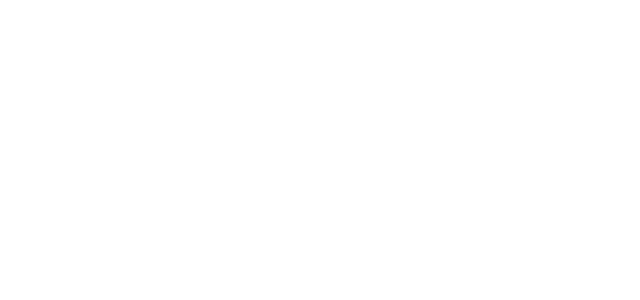
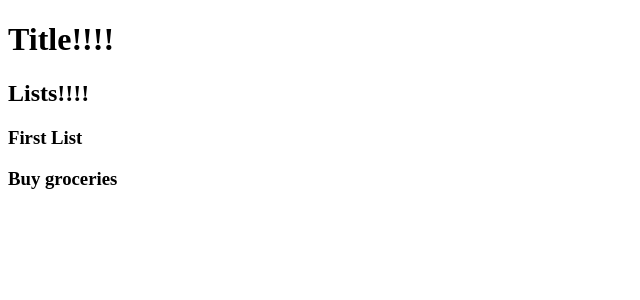
Before and after one commit to Little-Lucy-Creative/task-tracker, a React (Create React App) app: page / in a window 1280 px wide. Shown: the top 300 px of the page, without its empty margins (0-640 px from the left). Built offline with nearby package versions, Linux system fonts and the light colour scheme.

Commit message:
tasks rendering

```diff
--- a/src/App.js
+++ b/src/App.js
@@ -1,10 +1,11 @@
 import React from 'react';
-import TaskList from './components/TaskList';
+import Lists from './components/Lists';
 
 function App() {
   return (
     <div>
-      <TaskList />
+      <h1> Title!!!! </h1>
+      <Lists />
     </div>
   );
 }
--- /dev/null
+++ b/src/components/List.js
@@ -0,0 +1,17 @@
+import React from 'react'
+
+const List = (props) => {
+    const {list} = props
+    return (
+        <div>
+            <h3> {list.list_name} </h3>
+            { list.tasks.map(task => {
+                return (
+                    <h3> {task.task_name} </h3>
+                )
+            }) }
+        </div>
+    )
+}
+
+export default List
--- /dev/null
+++ b/src/components/Lists.js
@@ -0,0 +1,26 @@
+import React from 'react'
+import { connect } from 'react-redux'
+import List from './List'
+
+const Lists = (props) => {
+const {lists } = props;
+console.log(lists);
+    return (
+        <div>
+            <h2>Lists!!!!</h2>
+            {lists.map(list => {
+                return (
+                    <List key={Math.random} list={list}/>
+                )
+            })}
+        </div>
+    )
+}
+
+const mapStateToProps = state => {
+    return ({
+        lists: state.lists
+    })
+  }
+
+export default connect(mapStateToProps)(Lists)
--- a/src/components/TaskList.js
+++ /dev/null
@@ -1,18 +0,0 @@
-import React from 'react'
-import { connect } from 'react-redux'
-
-const TaskList = (props) => {
-
-    return (
-        <div>
-        </div>
-    )
-}
-
-const mapStateToProps = state => {
-    return ({
-        tasks: state.tasks
-    })
-  }
-
-export default connect(mapStateToProps)(TaskList)
--- a/src/reducers/index.js
+++ b/src/reducers/index.js
@@ -12,7 +12,7 @@
       list_color: "red",
       tasks: [
         {
-          task_name: "groceries",
+          task_name: "Buy groceries",
           task_completed: false,
           task_id: uuidv4(),
           task_editing: false,
```
